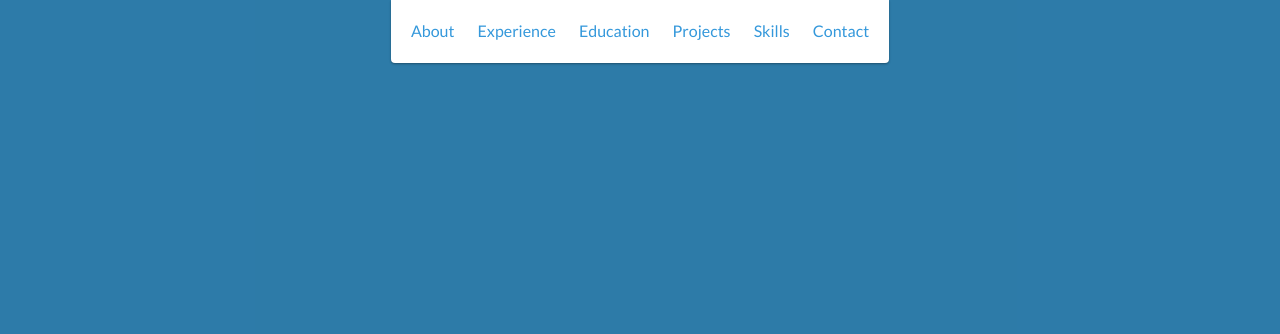
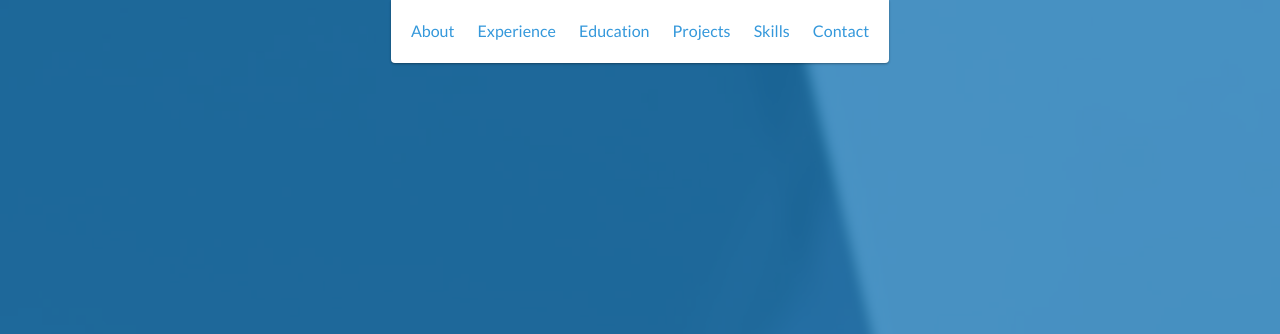
Before and after one commit to GRaghuNandanLal/Portfolio, a website: page index.html in a window 1280 px wide. Shown: the top 334 px of the page. Drawn offline with nearby package versions, Linux system fonts and the light colour scheme; files that its build step writes are made by us from their sources.

Commit message:
Add files via upload

```diff
--- a/scss/styles.scss
+++ b/scss/styles.scss
@@ -350,7 +350,7 @@ footer {
     height: 100vh;
     min-height: 500px;
     max-height: 1080px;
-    background: url(../images/20200228_153951.jpg);
+    background: url(../images/lead-bg.jpg);
     background-size: cover;
     padding: 15px;
     overflow: hidden;
```
